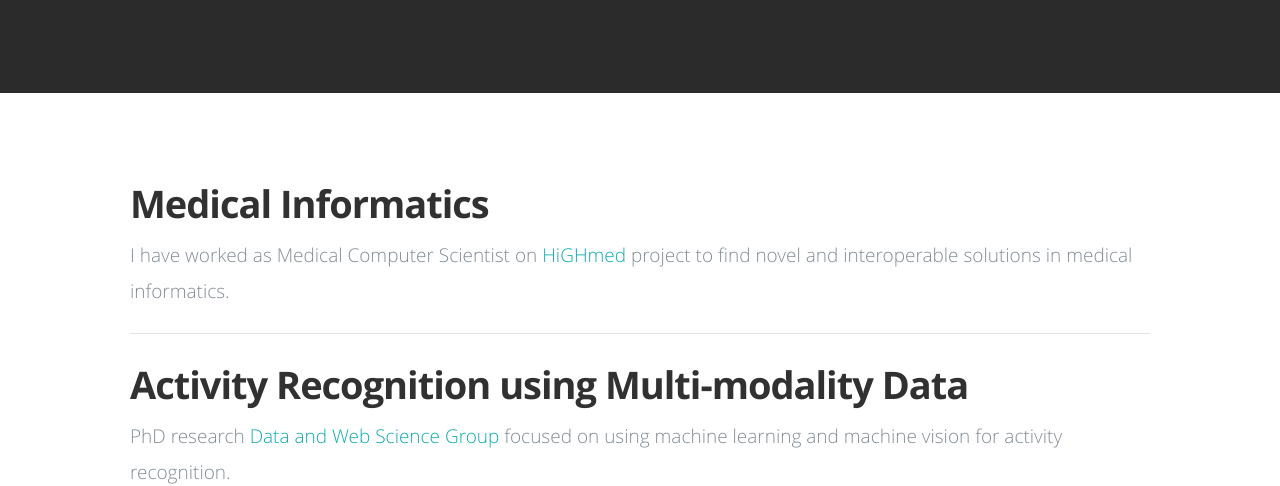
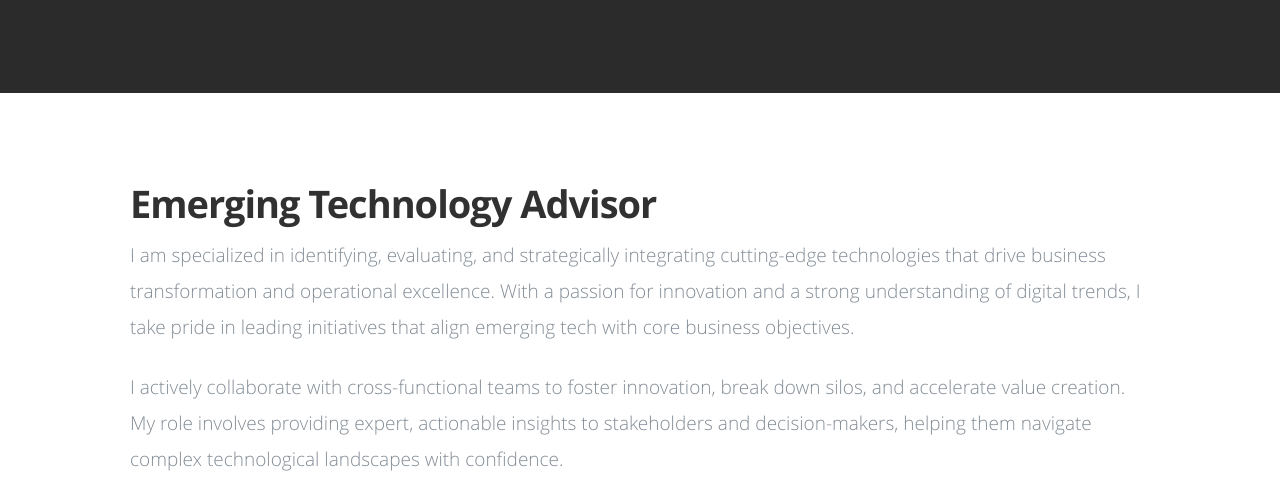
Before and after one commit to alhersh/alhersh.github.io, a plain HTML site: page index.html in a window 1280 px wide. Shown: the part 322-808 px from the top of the page. Drawn offline with nearby package versions, Linux system fonts and the light colour scheme; files whose address does not match are found by name.

Commit message:
Update index.html

```diff
--- a/index.html
+++ b/index.html
@@ -103,6 +103,14 @@
    <section id="research">
 
     <div class="row add-bottom">
+
+		<h1>Emerging Technology Advisor</h1>
+	    <p class="lead add-bottom">
+		 I am specialized in identifying, evaluating, and strategically integrating cutting-edge technologies that drive business transformation and operational excellence. With a passion for innovation and a strong understanding of digital trends, I take pride in leading initiatives that align emerging tech with core business objectives.
+		</p>
+		<p class="lead add-bottom">
+		 I actively collaborate with cross-functional teams to foster innovation, break down silos, and accelerate value creation. My role involves providing expert, actionable insights to stakeholders and decision-makers, helping them navigate complex technological landscapes with confidence.
+	   </p>
 
 	    <h1>Medical Informatics</h1>
 	    <p class="lead add-bottom">
```
